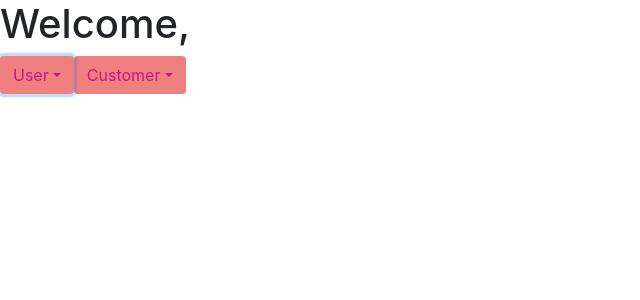
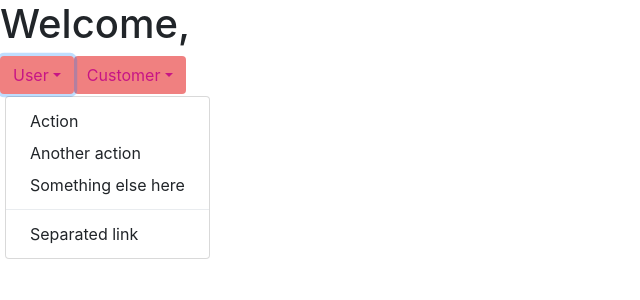
Before and after one commit to marlinamukti/ndf-front, a React (Create React App) app: page / in a window 1280 px wide. Both pictures are taken after a click on the button "User". Shown: the top 300 px of the page, without its empty margins (0-640 px from the left). Built offline with nearby package versions, Linux system fonts and the light colour scheme.

Commit message:
fix popper js

```diff
--- a/src/App.js
+++ b/src/App.js
@@ -1,8 +1,10 @@
 import React from 'react';
-import logo from './img/logo.png';
 import 'bootstrap/dist/css/bootstrap.css';
 import './App.css';
-import Main from './components/Main';
+import Main from './components/Main'; // this is how to import component
+import $ from 'jquery';
+import Popper from 'popper.js';
+import 'bootstrap/dist/js/bootstrap.bundle.min';
 
 class App extends React.Component {
   render() {
--- a/src/components/Main.jsx
+++ b/src/components/Main.jsx
@@ -1,7 +1,7 @@
-import React from 'react';
+import React from 'react'; // always import this
 
-class Main extends React.Component{
-    render(){
+class Main extends React.Component{ // create component
+    render(){ // at least provide render() function that return a html element
       return(
         <div>
           <h1>Welcome,</h1>
@@ -10,11 +10,11 @@ class Main extends React.Component{
               User
             </button>
             <div className="dropdown-menu">
-              <a className="dropdown-item" href="#">Action</a>
-              <a className="dropdown-item" href="#">Another action</a>
-              <a className="dropdown-item" href="#">Something else here</a>
+              <button className="dropdown-item">Action</button>
+              <button className="dropdown-item">Another action</button>
+              <button className="dropdown-item">Something else here</button>
               <div className="dropdown-divider"></div>
-              <a className="dropdown-item" href="#">Separated link</a>
+              <button className="dropdown-item">Separated link</button>
             </div>
           </div>
           <div className="btn-group">
@@ -22,11 +22,11 @@ class Main extends React.Component{
               Customer
             </button>
             <div className="dropdown-menu">
-              <a className="dropdown-item" href="#">Action</a>
-              <a className="dropdown-item" href="#">Another action</a>
-              <a className="dropdown-item" href="#">Something else here</a>
+              <button className="dropdown-item">Action</button>
+              <button className="dropdown-item">Another action</button>
+              <button className="dropdown-item">Something else here</button>
               <div className="dropdown-divider"></div>
-              <a className="dropdown-item" href="#">Separated link</a>
+              <button className="dropdown-item">Separated link</button>
             </div>
           </div>
         </div>
@@ -34,4 +34,4 @@ class Main extends React.Component{
     }
 }
 
-export default Main;
+export default Main; // always import
```
